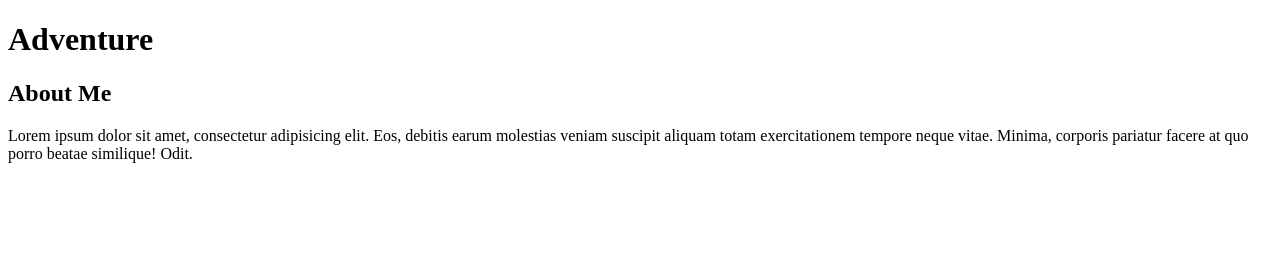
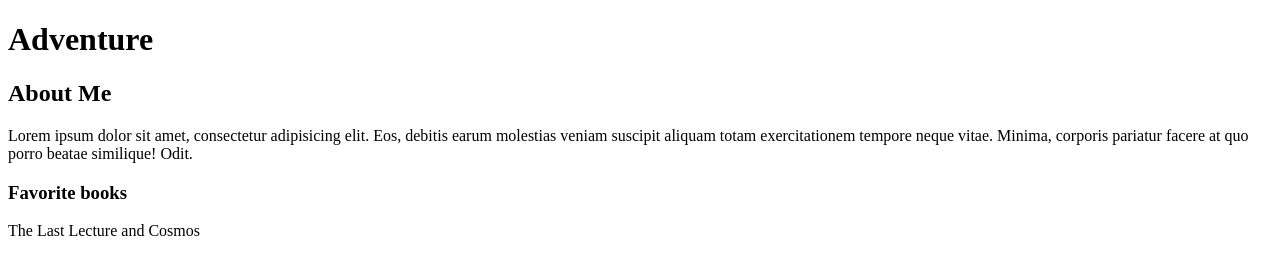
Before and after one commit to quan-dao/hello-world, a plain HTML site: page index.html in a window 1280 px wide. Drawn offline with Linux system fonts and the light colour scheme.

Commit message:
Add favorite books to sidebar

```diff
--- a/index.html
+++ b/index.html
@@ -18,6 +18,8 @@
       <h2>About Me</h2>
 
       <p>Lorem ipsum dolor sit amet, consectetur adipisicing elit. Eos, debitis earum molestias veniam suscipit aliquam totam exercitationem tempore neque vitae. Minima, corporis pariatur facere at quo porro beatae similique! Odit.</p>
+      <h3>Favorite books</h2>
+      <p>The Last Lecture and Cosmos</p>
   </aside>
 <!-- end of new content -->
 </body>
```
